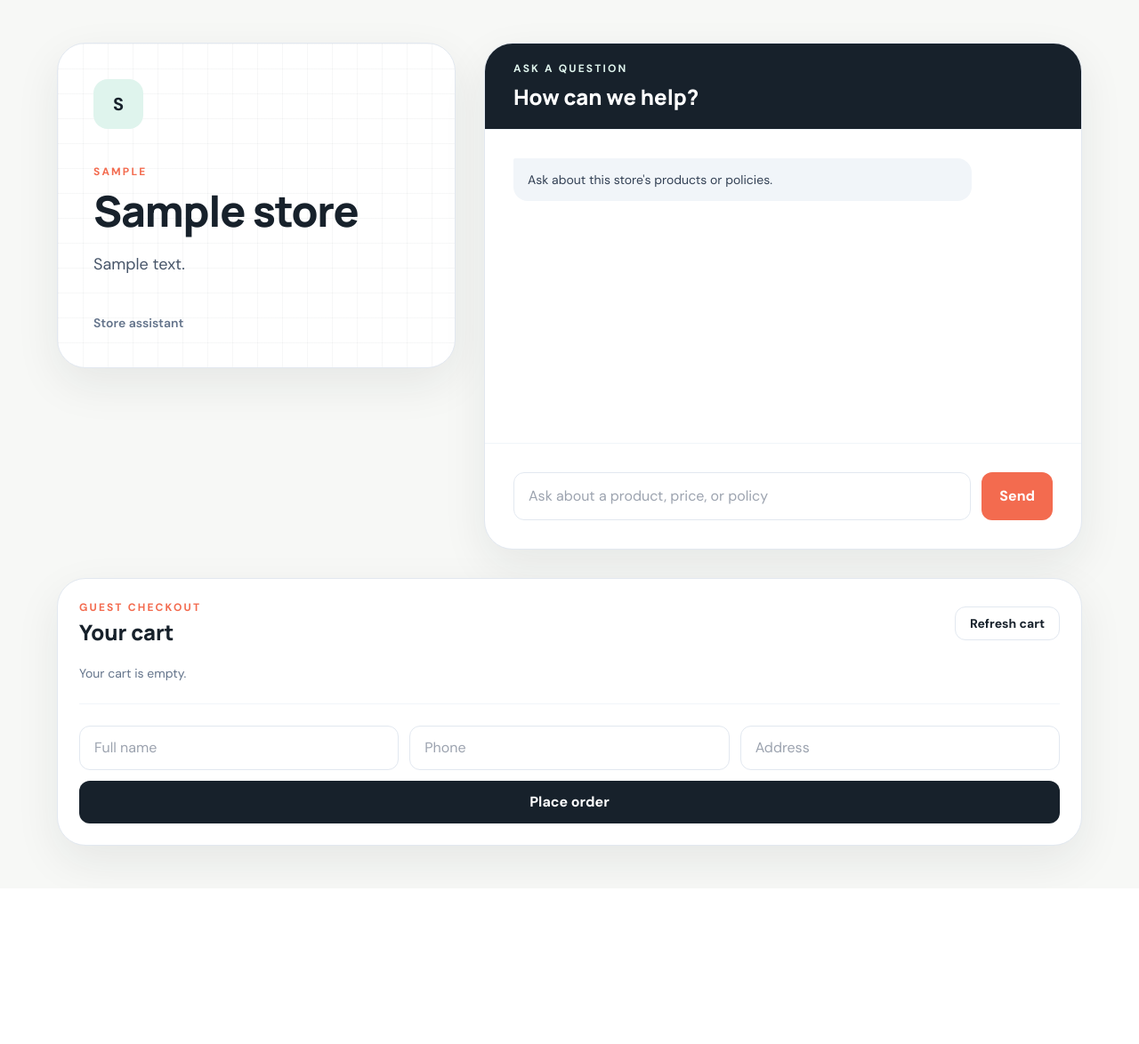
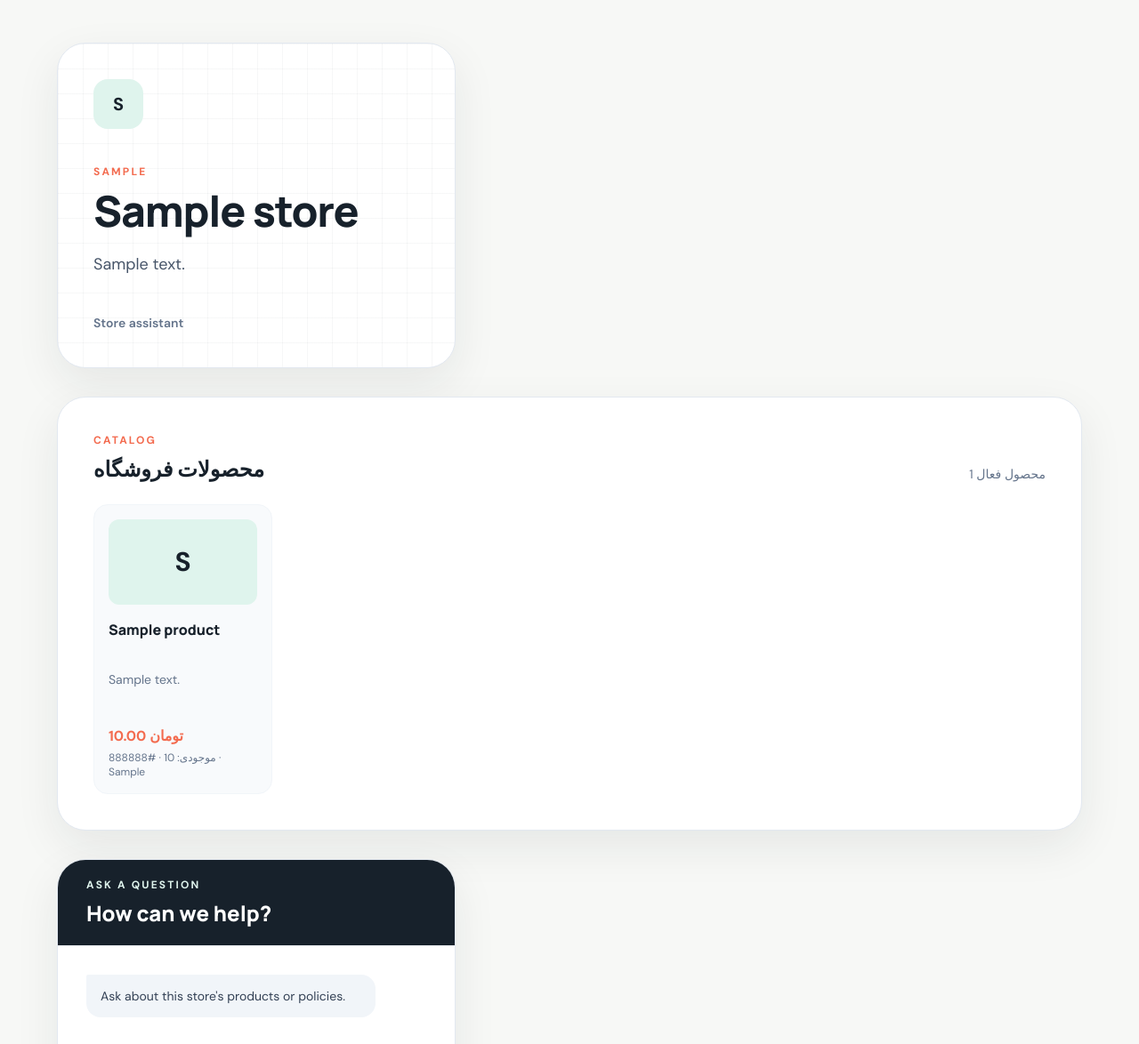
Before and after one commit to KouroshBeheshtinejad/ai-sales-assistant, a FastAPI app: page /public/stores/1 in a window 1280 px wide. Shown: the top 1174 px of the page at 89% size. Before the commit the page ends 990 px from the top, so only its background shows below. Run offline with FastAPI, Linux system fonts and the light colour scheme; tables that the repository leaves empty hold one stand-in row (values such as "Sample post"); some libraries are stand-ins or nearby versions.

Commit message:
feat: finalize NAVA demo experience

```diff
--- a/app/routes/chat.py
+++ b/app/routes/chat.py
@@ -7,7 +7,7 @@ from pydantic import BaseModel, Field, field_validator
 from sqlalchemy.orm import Session
 
 from app.db.database import get_db
-from app.db.models import Store
+from app.db.models import Product, Store
 from app.services.chat_retrieval import (
     RetrievedContext,
     format_context,
@@ -159,7 +159,15 @@ def public_store_page(
     return templates.TemplateResponse(
         request=request,
         name="public_store.html",
-        context={"store": store},
+        context={
+            "store": store,
+            "products": (
+                db.query(Product)
+                .filter(Product.store_id == store_id, Product.is_active.is_(True))
+                .order_by(Product.id)
+                .all()
+            ),
+        },
     )
 
 
--- a/app/services/llm_provider.py
+++ b/app/services/llm_provider.py
@@ -115,6 +115,10 @@ class MockLLMProvider:
             name, _, details = product.partition(":")
             description = details.split("; price=", 1)[0].strip()
             return f"بر اساس اطلاعات ثبت‌شده، «{name}» می‌تواند گزینهٔ مناسبی باشد؛ {description}"
+        if product:
+            name, _, details = product.partition(":")
+            stock = details.split("stock=", 1)[-1].strip()
+            return f"بله، «{name}» موجود است و {stock} عدد در انبار دارد."
 
         answer = next((line[3:].strip() for line in lines if line.startswith("A:")), None)
         if answer:
--- a/app/templates/public_store.html
+++ b/app/templates/public_store.html
@@ -9,6 +9,13 @@
       <h1 class="display mt-3 text-4xl font-extrabold tracking-tight text-ink md:text-5xl">{{ store.name }}</h1>
       <p class="mt-5 max-w-md text-lg leading-8 text-slate-600">{{ store.description or 'Ask about products, delivery, policies, and more.' }}</p>
       <p class="mt-10 text-sm font-semibold text-slate-500">Store assistant</p>
+    </section>
+
+    <section class="rounded-[2rem] border border-slate-200 bg-white p-7 shadow-soft md:p-10 lg:col-span-2" aria-label="Product catalog">
+      <div class="flex flex-wrap items-end justify-between gap-3"><div><p class="text-xs font-bold uppercase tracking-[.18em] text-coral">Catalog</p><h2 class="display mt-2 text-2xl font-extrabold text-ink">محصولات فروشگاه</h2></div><p class="text-sm text-slate-500">{{ products|length }} محصول فعال</p></div>
+      <div class="mt-6 grid gap-4 sm:grid-cols-2 lg:grid-cols-3 xl:grid-cols-5">
+        {% for product in products %}<article class="rounded-2xl border border-slate-100 bg-slate-50 p-4"><div class="grid h-24 place-items-center rounded-xl bg-mint text-3xl font-extrabold text-ink">{{ product.name[0] }}</div><h3 class="mt-4 min-h-12 font-extrabold leading-6 text-ink">{{ product.name }}</h3><p class="mt-2 min-h-12 text-sm leading-6 text-slate-500">{{ product.description }}</p><p class="mt-4 font-extrabold text-coral">{{ product.price }} تومان</p><p class="mt-1 text-xs text-slate-500">موجودی: {{ product.stock }} · {{ product.color or '' }} · {{ product.size or '' }}</p></article>{% else %}<p class="text-sm text-slate-500">محصول فعالی برای نمایش وجود ندارد.</p>{% endfor %}
+      </div>
     </section>
 
     <section class="overflow-hidden rounded-[2rem] border border-slate-200 bg-white shadow-soft" aria-label="Store assistant">
```
